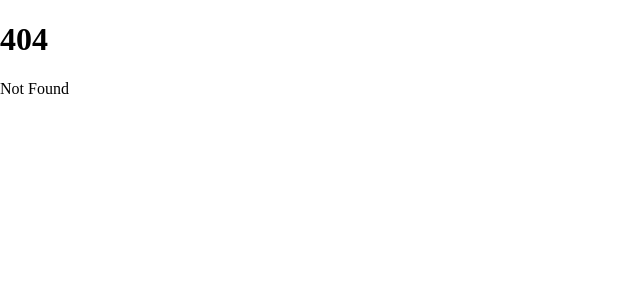
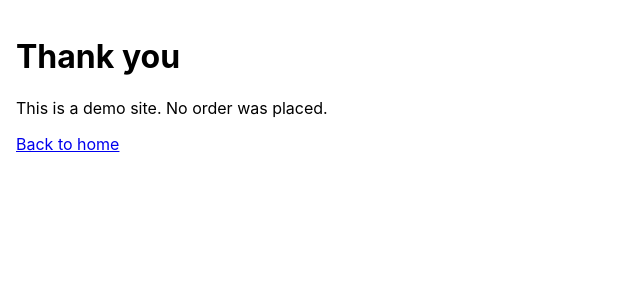
Before and after one commit to joshnuss/svelte-kit-ecommerce-3d, a SvelteKit app: page /checkout/success in a window 1280 px wide. Before the commit this address had no page. Shown: the top 300 px of the page, without its empty margins (0-640 px from the left). Built offline with nearby package versions, Linux system fonts and the light colour scheme.

Commit message:
Adds success/cancel ui

```diff
--- a/src/app.css
+++ b/src/app.css
@@ -3,6 +3,7 @@
 }
 
 body {
+	font-family: Inter, sans;
 	height: 100vh;
 	width: 100vw;
 	margin: 0;
--- a/src/routes/checkout/+server.js
+++ b/src/routes/checkout/+server.js
@@ -3,8 +3,8 @@ import Stripe from 'stripe'
 import { STRIPE_SECRET_KEY, DOMAIN } from '$env/static/private'
 
 const stripe = new Stripe(STRIPE_SECRET_KEY)
-const success_url = absoluteURL('/checkcout/success')
-const cancel_url = absoluteURL('/checkcout/cancel')
+const success_url = absoluteURL('/checkout/success')
+const cancel_url = absoluteURL('/checkout/cancel')
 
 export async function POST({ request }) {
   const { quantity = 1, options = {} } = await request.json()
--- /dev/null
+++ b/src/routes/checkout/cancel/+server.js
@@ -0,0 +1,5 @@
+import { redirect } from '@sveltejs/kit'
+
+export async function GET() {
+  throw redirect(302, '/')
+}
--- /dev/null
+++ b/src/routes/checkout/success/+page.svelte
@@ -0,0 +1,13 @@
+<main role="main">
+  <h1>Thank you</h1>
+
+  <p>This is a demo site. No order was placed.</p>
+
+  <a href="/">Back to home</a>
+</main>
+
+<style>
+  main {
+    padding: 1rem;
+  }
+</style>
```
